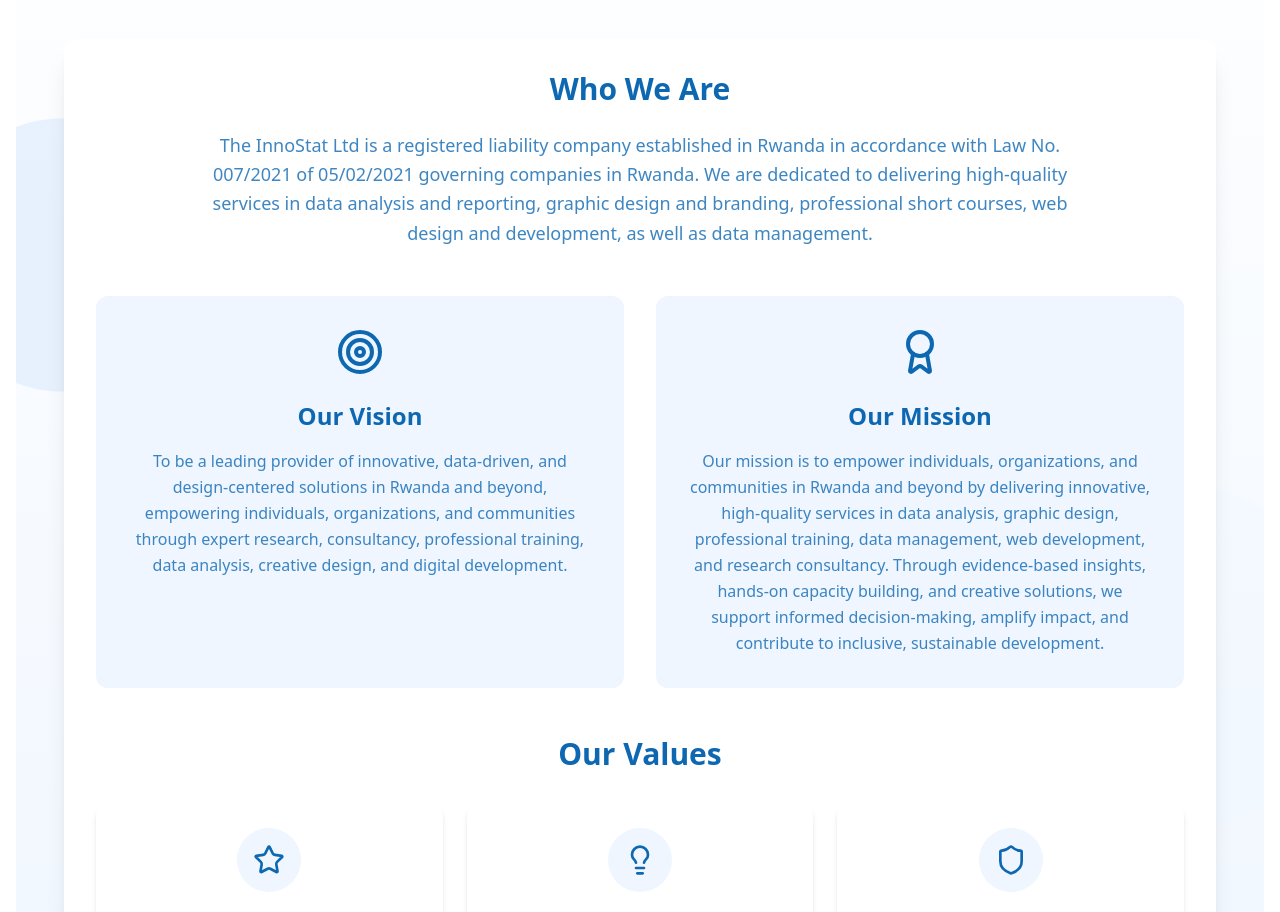
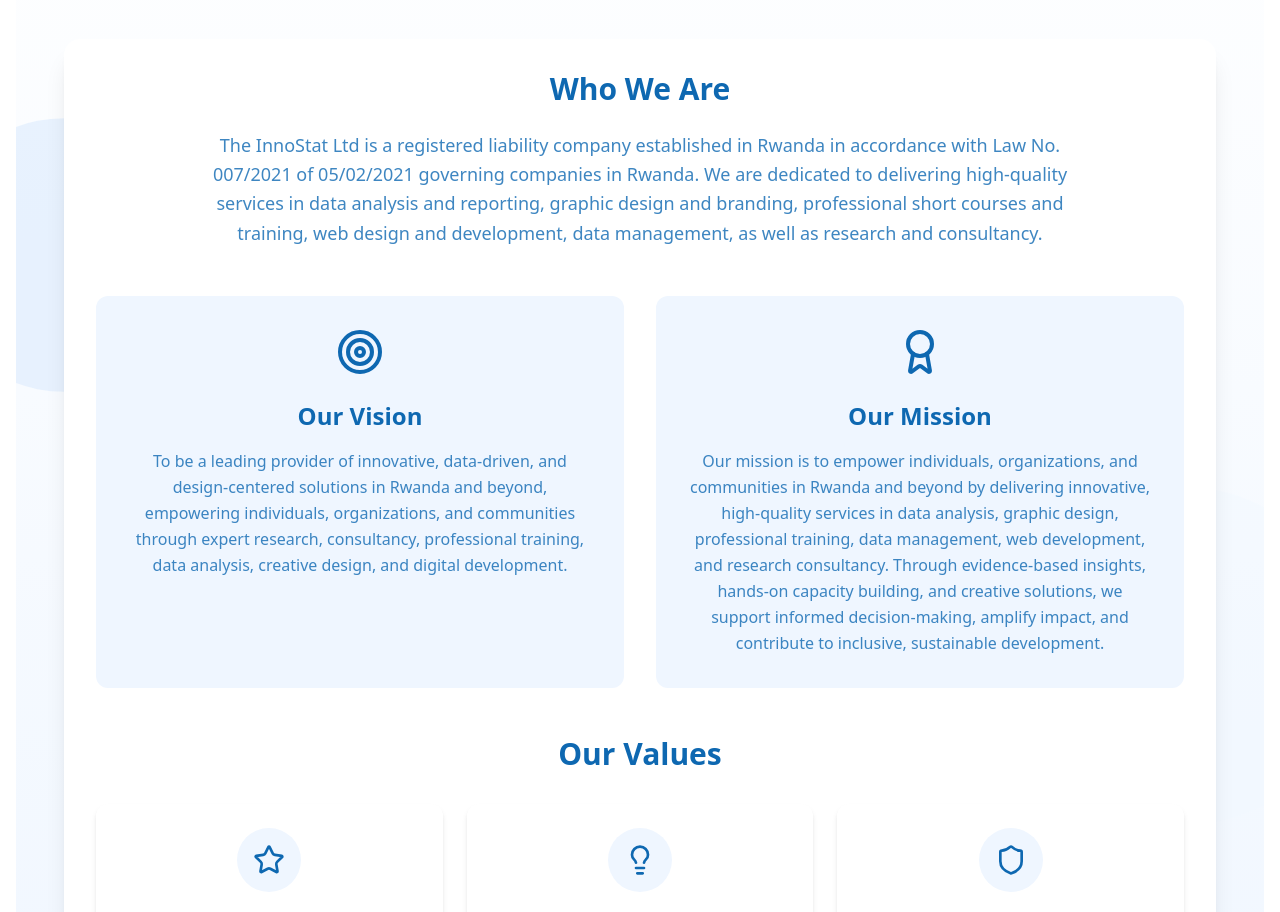
Before and after one commit to edouard2000/innostat, a React (Create React App) app: page / in a window 1280 px wide. Shown: the part 820-1732 px from the top of the page. Built offline with nearby package versions, Linux system fonts and the light colour scheme.

Commit message:
Update HeroSection.js

```diff
--- a/src/components/HeroSection.js
+++ b/src/components/HeroSection.js
@@ -55,7 +55,7 @@
             >
               <h2 className="text-3xl font-bold text-[#0e68b1] mb-6 text-center">Who We Are</h2>
               <p className="text-lg text-[#0e68b1]/80 leading-relaxed mb-12 text-center">
-                The InnoStat Ltd is a registered liability company established in Rwanda in accordance with Law No. 007/2021 of 05/02/2021 governing companies in Rwanda. We are dedicated to delivering high-quality services in data analysis and reporting, graphic design and branding, professional short courses, web design and development, as well as data management.
+                The InnoStat Ltd is a registered liability company established in Rwanda in accordance with Law No. 007/2021 of 05/02/2021 governing companies in Rwanda. We are dedicated to delivering high-quality services in data analysis and reporting, graphic design and branding, professional short courses and training, web design and development, data management, as well as research and consultancy.
               </p>
             </motion.div>
 
```
